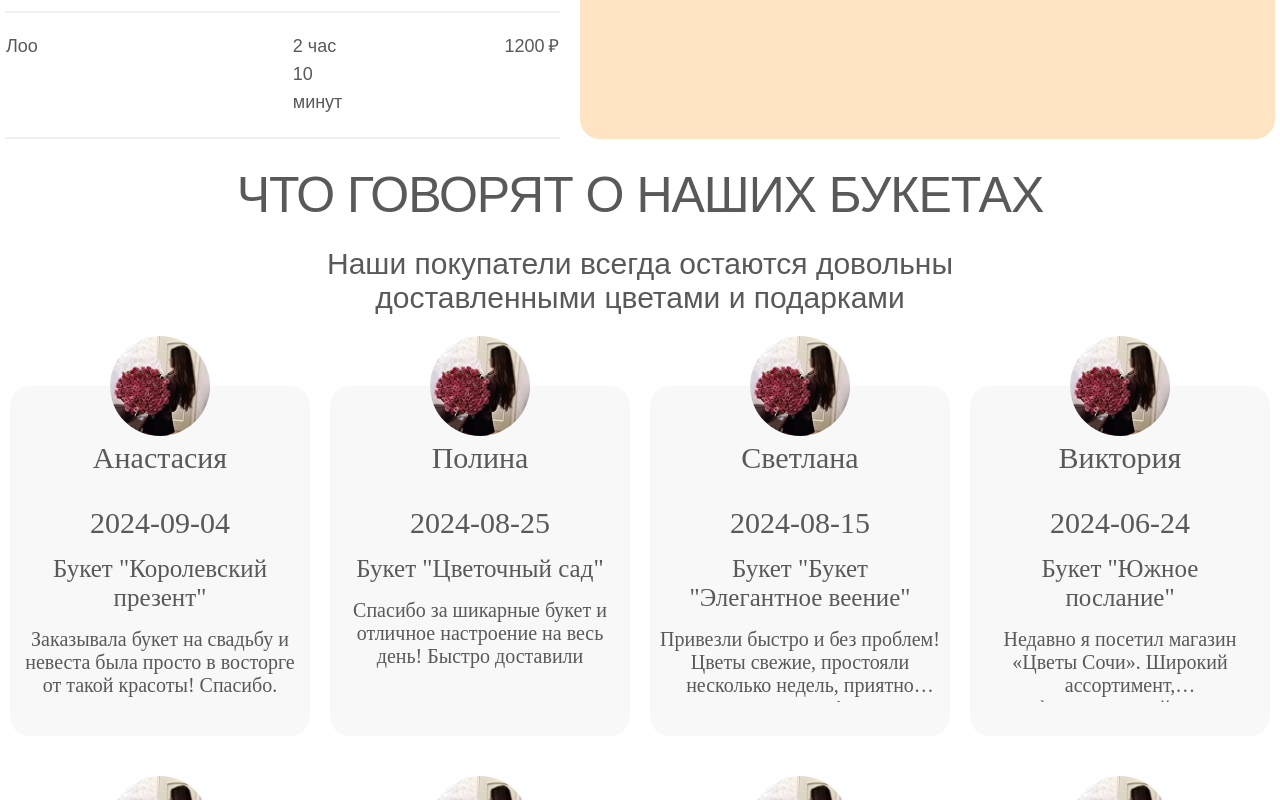
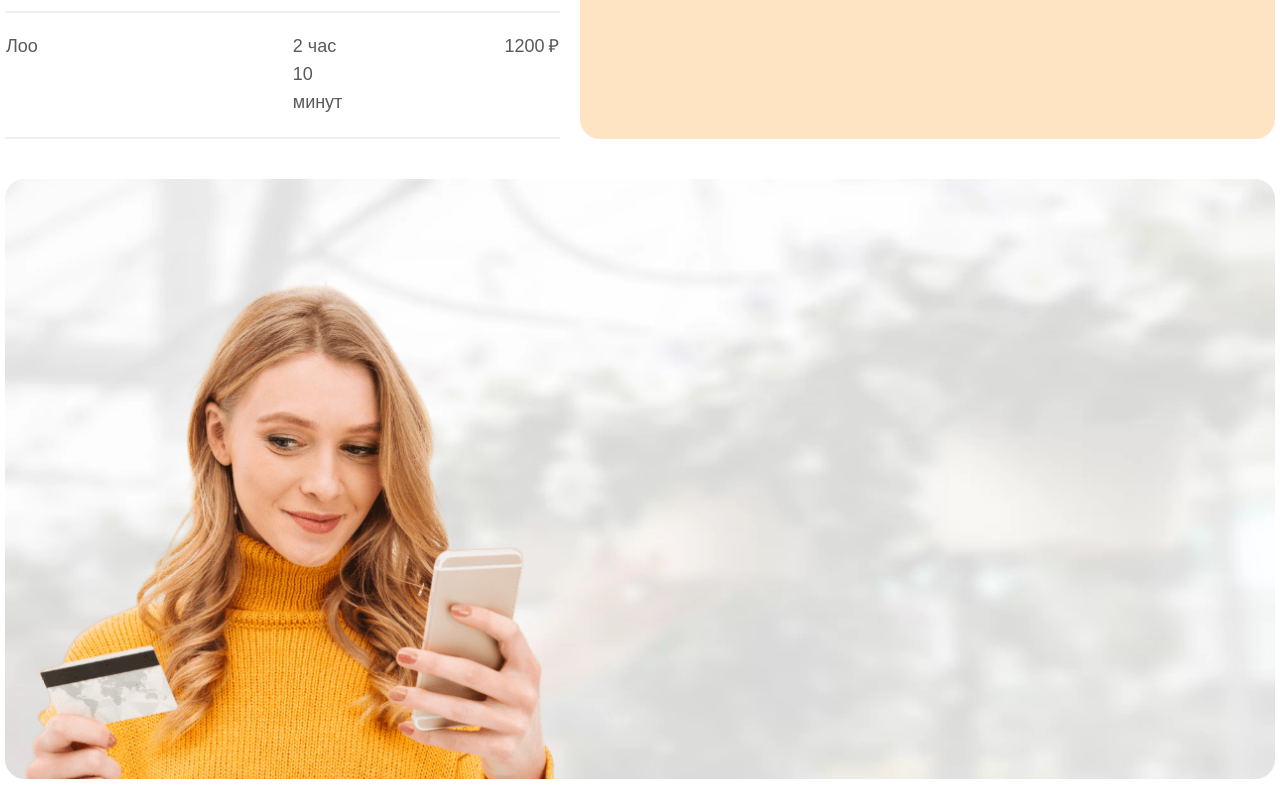
Before and after one commit to IshkhanB/nux-my-project, a Nuxt app: page / in a window 1280 px wide. Shown: the part 3100-3900 px from the top of the page. Built offline with nearby package versions, Linux system fonts and the light colour scheme.

Commit message:
способ оплаты

```diff
--- a/components/DeliveryMap.vue
+++ b/components/DeliveryMap.vue
@@ -59,6 +59,7 @@ border-bottom: 2px solid #f0f0f0;
 }
   #map {
   border-radius: 20px;
+  overflow: hidden;
 	width: 695px;
   background-color: bisque;
 }
--- /dev/null
+++ b/components/HowPay.vue
@@ -0,0 +1,36 @@
+<template>
+  <div class="how_pay_cont">
+    <div class="how_pay_div" >
+      <NuxtImg id="fon3" src="/icon/how_to_pay_fon.png" />
+      <NuxtImg id="img_fon3" src="/icon/how_to_pay.png" />
+      <div>
+        <ul><ol></ol></ul>
+      </div>
+    </div>
+  </div>
+</template>
+
+<style scoped>
+    .how_pay_cont{
+      margin: 0 auto;
+      padding-top: 40px;
+    }
+  .how_pay_div{
+    position: relative;
+    width: 100%;
+    height: 600px;
+    border-radius: 20px;
+    background-color: antiquewhite;
+    overflow: hidden;
+  }
+  #fon3{
+    width: 100%;
+    height: 100%;
+  }
+  #img_fon3{
+    width: 1383px;
+    position: absolute;
+    top: 30px;
+    left: -345px;
+  }
+</style>
--- a/pages/about_us.vue
+++ b/pages/about_us.vue
@@ -1,3 +1,3 @@
 <template>
- О нас
+
 </template>
--- a/pages/index.vue
+++ b/pages/index.vue
@@ -5,6 +5,7 @@
   <ProductsComp :products="productsStore.arr"/>
   <AboutUs/>
   <DeliveryMap :delivery="deliveryStore.arr"/>
+  <HowPay/>
   <CustomerReviews :reviews="reviewsStore.arr"/>
 </SubstrateComponent>
 </template>
```
Also changed, not shown: public/icon/how_to_pay.png (added), public/icon/how_to_pay_fon.png (added).
